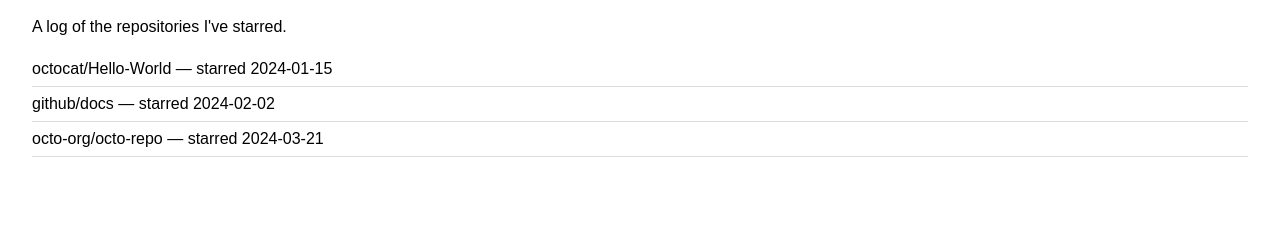
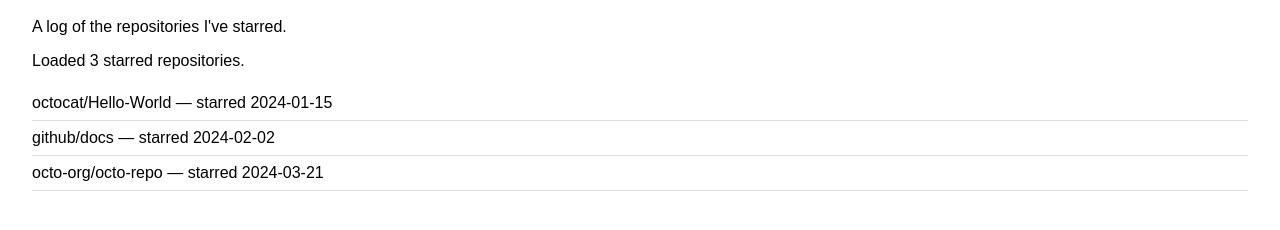
Before and after one commit to SanjayKumar200506/stargazers-log, a plain HTML site: page index.html in a window 1280 px wide. Shown: the part 72-302 px from the top of the page. Drawn offline with Linux system fonts and the light colour scheme.

Commit message:
Address review feedback
Nothing has been changed.

```diff
--- a/index.html
+++ b/index.html
@@ -8,7 +8,8 @@
   <body>
     <h1>Stargazers log</h1>
     <p>A log of the repositories I've starred.</p>
-    <ul id="starred"></ul>
+    <p id="status" role="status" aria-live="polite"></p>
+    <ul id="starred" role="list"></ul>
     <script src="script.js"></script>
   </body>
 </html>
--- a/script.js
+++ b/script.js
@@ -1,10 +1,42 @@
-fetch("events.json")
-  .then((response) => response.json())
-  .then((events) => {
-    const list = document.querySelector("#starred");
-    events.forEach((event) => {
+const list = document.querySelector("#starred");
+const status = document.querySelector("#status");
+
+async function loadEvents() {
+  status.textContent = "Loading starred repositories...";
+
+  try {
+    const response = await fetch("events.json");
+    if (!response.ok) {
+      throw new Error(`Unable to load repositories (${response.status})`);
+    }
+
+    const events = await response.json();
+    if (!Array.isArray(events)) {
+      throw new Error("The repository data is not in the expected format.");
+    }
+
+    for (const event of events) {
+      if (
+        typeof event.name !== "string" ||
+        typeof event.starred !== "string"
+      ) {
+        throw new Error("A repository entry is missing required information.");
+      }
+
       const item = document.createElement("li");
       item.textContent = `${event.name} — starred ${event.starred}`;
       list.appendChild(item);
-    });
-  });
+    }
+
+    status.textContent = `Loaded ${events.length} starred ${
+      events.length === 1 ? "repository" : "repositories"
+    }.`;
+  } catch (error) {
+    status.setAttribute("role", "alert");
+    status.textContent =
+      "Sorry, the starred repositories could not be loaded.";
+    console.error(error);
+  }
+}
+
+loadEvents();
```
